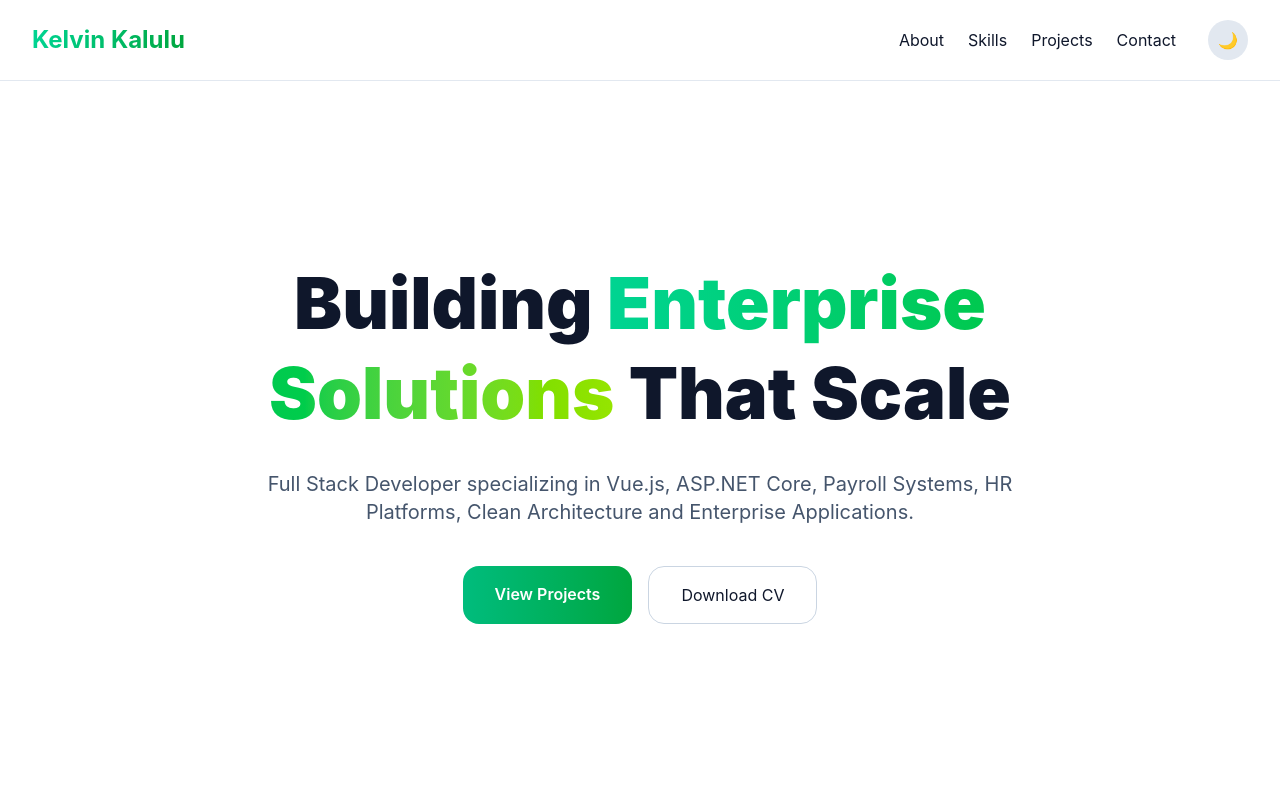
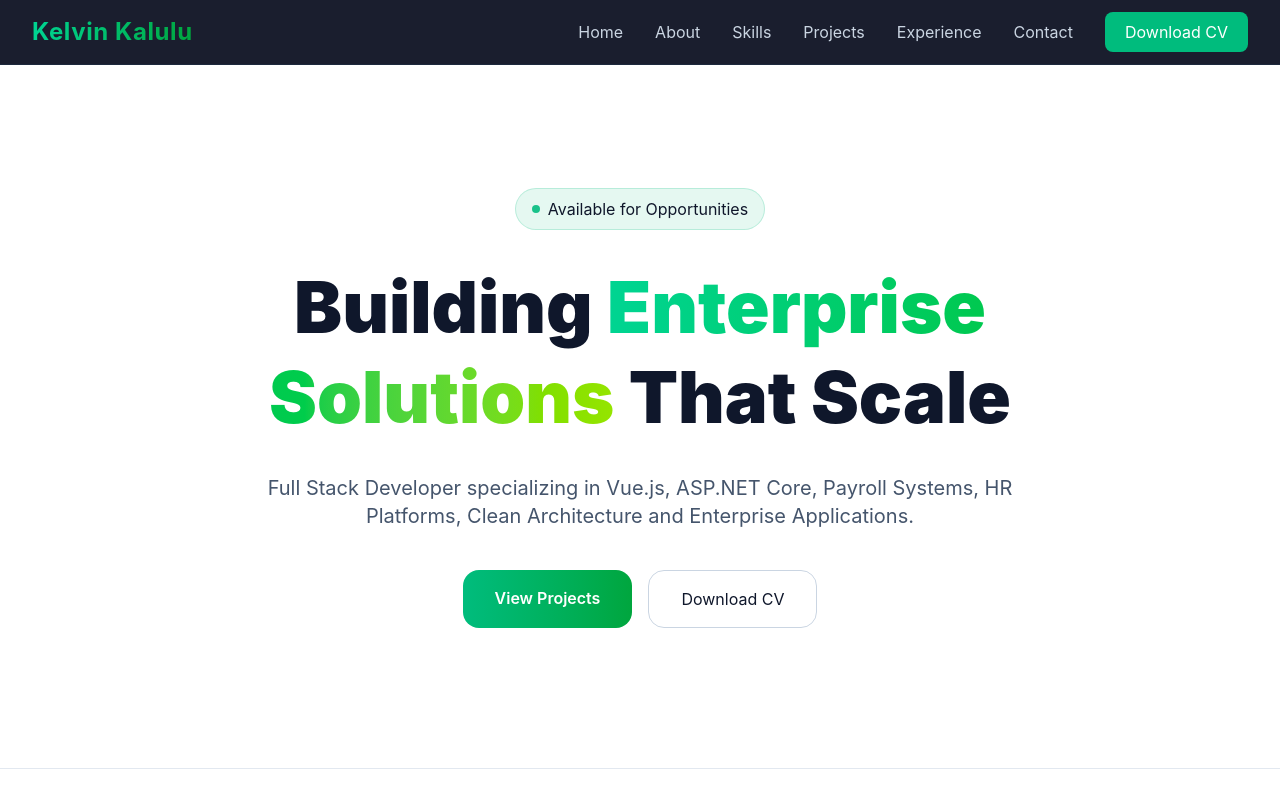
Before and after one commit to kelvinkalulu/Developers-Portfolio, a Vue app in the folder web.client.portfolio/: page /#/ in a window 1280 px wide. Shown: the top 800 px of the page. Built offline with nearby package versions, Linux system fonts and the light colour scheme.

Commit message:
- adds a dynamic navbar for code effinciency and userbility

```diff
--- a/web.client.portfolio/src/App.vue
+++ b/web.client.portfolio/src/App.vue
@@ -1,8 +1,10 @@
 <script setup>
 import { Portfolio } from '@/components';
+import { TheNavBar } from '@/components';
 </script>
 
 <template>
+  <TheNavBar />
   <Portfolio />
 </template>
 
--- a/web.client.portfolio/src/components/Portfolio.vue
+++ b/web.client.portfolio/src/components/Portfolio.vue
@@ -3,7 +3,7 @@
     class="min-h-screen bg-white dark:bg-slate-950 text-slate-900 dark:text-white transition-all duration-500 overflow-hidden"
   >
     <!-- Aurora Background -->
-    <div class="fixed inset-0 -z-10 overflow-hidden">
+    <div class="fixed inset-0 -z-10 overflow-hidden" >
       <div
         class="absolute top-0 left-0 h-[500px] w-[500px] rounded-full bg-emerald-500/20 blur-3xl animate-pulse"
       ></div>
@@ -17,48 +17,17 @@
       ></div>
     </div>
 
-    <!-- NAV -->
-    <header
-      class="sticky top-0 z-50 backdrop-blur-xl bg-white/70 dark:bg-slate-950/70 border-b border-slate-200 dark:border-slate-800"
-    >
-      <div class="max-w-7xl mx-auto px-8 py-5 flex justify-between items-center">
-        <div>
-          <h1
-            class="text-2xl font-bold bg-gradient-to-r from-emerald-400 to-green-600 bg-clip-text text-transparent"
-          >
-            Kelvin Kalulu
-          </h1>
-        </div>
-
-        <div class="flex items-center gap-8">
-          <nav class="hidden md:flex gap-6">
-            <a href="#about" class="hover:text-emerald-500 transition">About</a>
-            <a href="#skills" class="hover:text-emerald-500 transition">Skills</a>
-            <a href="#projects" class="hover:text-emerald-500 transition">Projects</a>
-            <a href="#contact" class="hover:text-emerald-500 transition">Contact</a>
-          </nav>
-
-          <button
-            @click="toggleTheme"
-            class="w-10 h-10 rounded-full bg-slate-200 dark:bg-slate-800 flex items-center justify-center"
-          >
-            {{ darkMode ? '☀️' : '🌙' }}
-          </button>
-        </div>
-      </div>
-    </header>
-
     <!-- HERO -->
     <section
       data-aos="fade-up"
-      class="min-h-[90vh] flex flex-col items-center justify-center text-center"
+      class="min-h-[90vh] flex flex-col items-center justify-center text-center mt-12 px-6 md:px-8" id="home"
     >
-      <!-- <div
+      <div
         class="inline-flex items-center gap-2 bg-emerald-500/10 border border-emerald-500/20 px-4 py-2 rounded-full mb-8"
       >
         <span class="h-2 w-2 bg-emerald-500 rounded-full animate-pulse"></span>
         Available for Opportunities
-      </div> -->
+      </div>
 
       <h2 class="text-5xl md:text-7xl font-black leading-tight max-w-5xl animate-fade-up">
         Building
--- /dev/null
+++ b/web.client.portfolio/src/components/TheNavBar.vue
@@ -0,0 +1,136 @@
+<template>
+  <header class="fixed top-0 left-0 w-full z-50 bg-slate-950/90 backdrop-blur border-b border-slate-800">
+    <nav class="max-w-7xl mx-auto px-6 lg:px-8">
+      <div class="flex items-center justify-between h-16">
+
+        <!-- Logo -->
+        <a href="#" class="text-2xl font-bold text-white tracking-wide">
+           <h1
+            class="text-2xl font-bold bg-gradient-to-r from-emerald-400 to-green-600 bg-clip-text text-transparent"
+          >
+            Kelvin Kalulu
+          </h1>
+        </a>
+
+        <!-- Desktop Navigation -->
+        <div class="hidden md:flex items-center space-x-8">
+          <a
+            v-for="item in links"
+            :key="item.name"
+            :href="item.href"
+            class="text-slate-300 hover:text-emerald-500 transition duration-300"
+          >
+            {{ item.name }}
+          </a>
+
+          <button
+            @click="downloadCV"
+            downloadCV
+            class="px-5 py-2 rounded-lg bg-emerald-500 text-white hover:bg-emerald-600 transition"
+          >
+            Download CV
+          </button>
+        </div>
+
+        <!-- Mobile Button -->
+        <button
+          @click="isOpen = !isOpen"
+          class="md:hidden text-white"
+        >
+          <!-- Hamburger -->
+          <svg
+            v-if="!isOpen"
+            xmlns="http://www.w3.org/2000/svg"
+            class="w-7 h-7"
+            fill="none"
+            viewBox="0 0 24 24"
+            stroke="currentColor"
+          >
+            <path
+              stroke-linecap="round"
+              stroke-linejoin="round"
+              stroke-width="2"
+              d="M4 6h16M4 12h16M4 18h16"
+            />
+          </svg>
+
+          <!-- Close -->
+          <svg
+            v-else
+            xmlns="http://www.w3.org/2000/svg"
+            class="w-7 h-7"
+            fill="none"
+            viewBox="0 0 24 24"
+            stroke="currentColor"
+          >
+            <path
+              stroke-linecap="round"
+              stroke-linejoin="round"
+              stroke-width="2"
+              d="M6 18L18 6M6 6l12 12"
+            />
+          </svg>
+        </button>
+      </div>
+
+      <!-- Mobile Menu -->
+      <transition
+        enter-active-class="transition duration-300 ease-out"
+        enter-from-class="opacity-0 -translate-y-4"
+        enter-to-class="opacity-100 translate-y-0"
+        leave-active-class="transition duration-200 ease-in"
+        leave-from-class="opacity-100 translate-y-0"
+        leave-to-class="opacity-0 -translate-y-4"
+      >
+        <div
+          v-if="isOpen"
+          class="md:hidden py-6 space-y-4 border-t border-slate-800"
+        >
+          <a
+            v-for="item in links"
+            :key="item.name"
+            :href="item.href"
+            @click="isOpen = false"
+            class="block text-slate-300 hover:text-emerald-500 transition"
+          >
+            {{ item.name }}
+          </a>
+
+          <a
+            href="/files/Kelvin_Kalulu_CV.pdf"
+            download
+            class="inline-block mt-4 px-5 py-2 rounded-lg bg-emerald-500 text-white hover:bg-emerald-600 transition"
+          >
+            Download CV
+          </a>
+        </div>
+      </transition>
+    </nav>
+  </header>
+</template>
+
+<script setup>
+import { ref } from "vue";
+import cv from "@/assets/files/Kelvin_Kalulu_CV.pdf"
+
+const isOpen = ref(false);
+
+const links = [
+  { name: "Home", href: "#home" },
+  { name: "About", href: "#about" },
+  { name: "Skills", href: "#skills" },
+  { name: "Projects", href: "#projects" },
+  { name: "Experience", href: "#experience" },
+  { name: "Contact", href: "#contact" },
+];
+
+// download cv link
+const downloadCV = () => {
+  const link = document.createElement('a')
+  link.href = cv
+  link.download = 'Kelvin_Kalulu_CV.pdf'
+  document.body.appendChild(link)
+  link.click()
+  document.body.removeChild(link)
+}
+</script>
--- a/web.client.portfolio/src/components/index.js
+++ b/web.client.portfolio/src/components/index.js
@@ -1 +1,2 @@
-export { default as Portfolio } from './Portfolio.vue';
+export { default as Portfolio } from './Portfolio.vue'
+export { default as TheNavBar } from './TheNavBar.vue'
```
